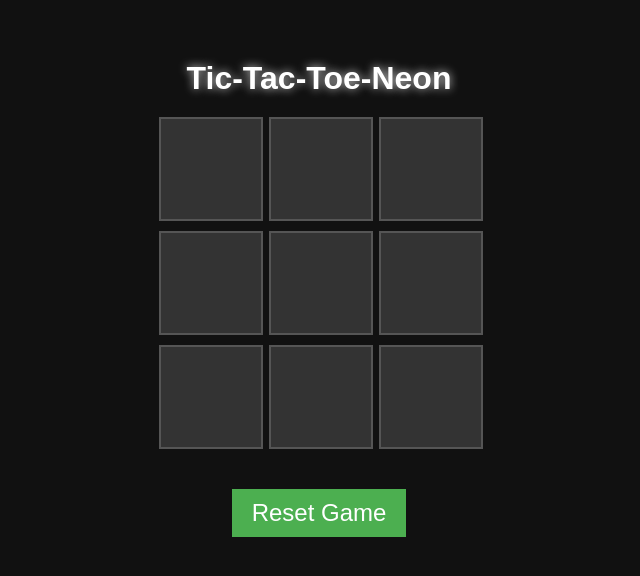
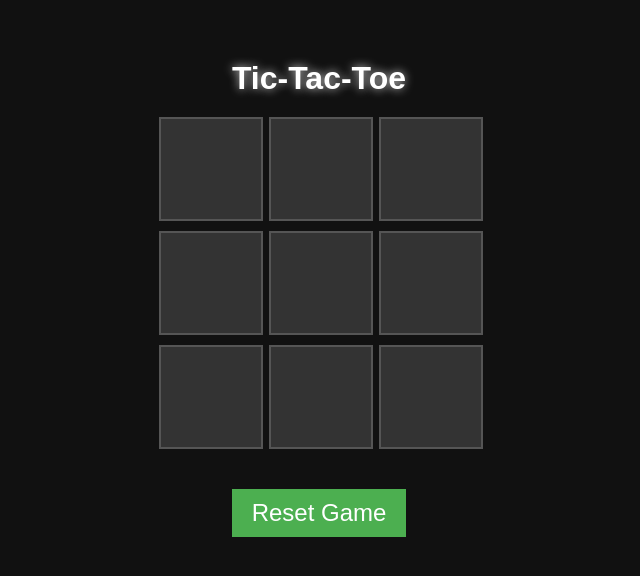
Before and after one commit to Mr-X911/Tic-Tac-Toe-Neon, a plain HTML site: page index.html in a window 1280 px wide. Shown: the part 112-688 px from the top of the page, without its empty margins (321-961 px from the left). Drawn offline with Linux system fonts and the light colour scheme.

Commit message:
Update index.html

```diff
--- a/index.html
+++ b/index.html
@@ -9,7 +9,7 @@
 <body>
 
   <div class="container">
-    <h1>Tic-Tac-Toe-Neon</h1>
+    <h1>Tic-Tac-Toe</h1>
     <div id="board" class="board">
       <!-- The board will be generated dynamically using JavaScript -->
     </div>
```
